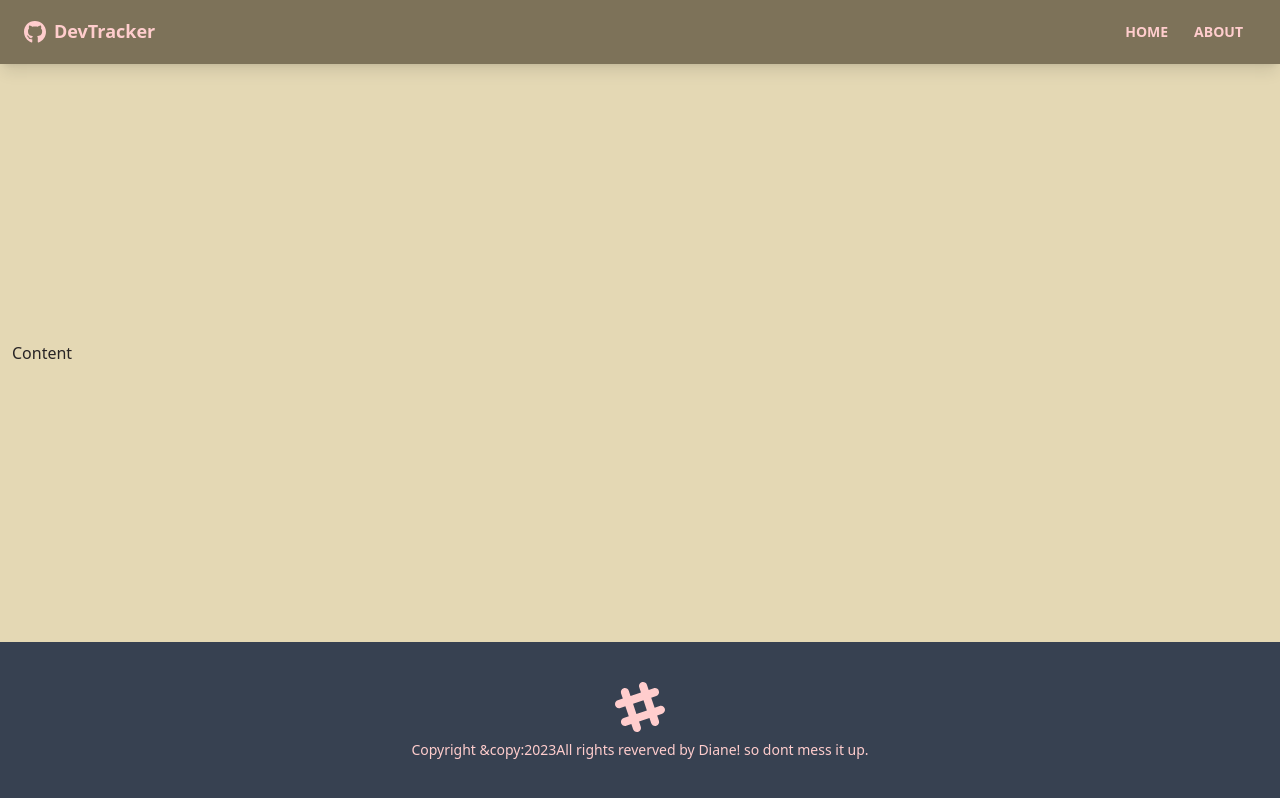
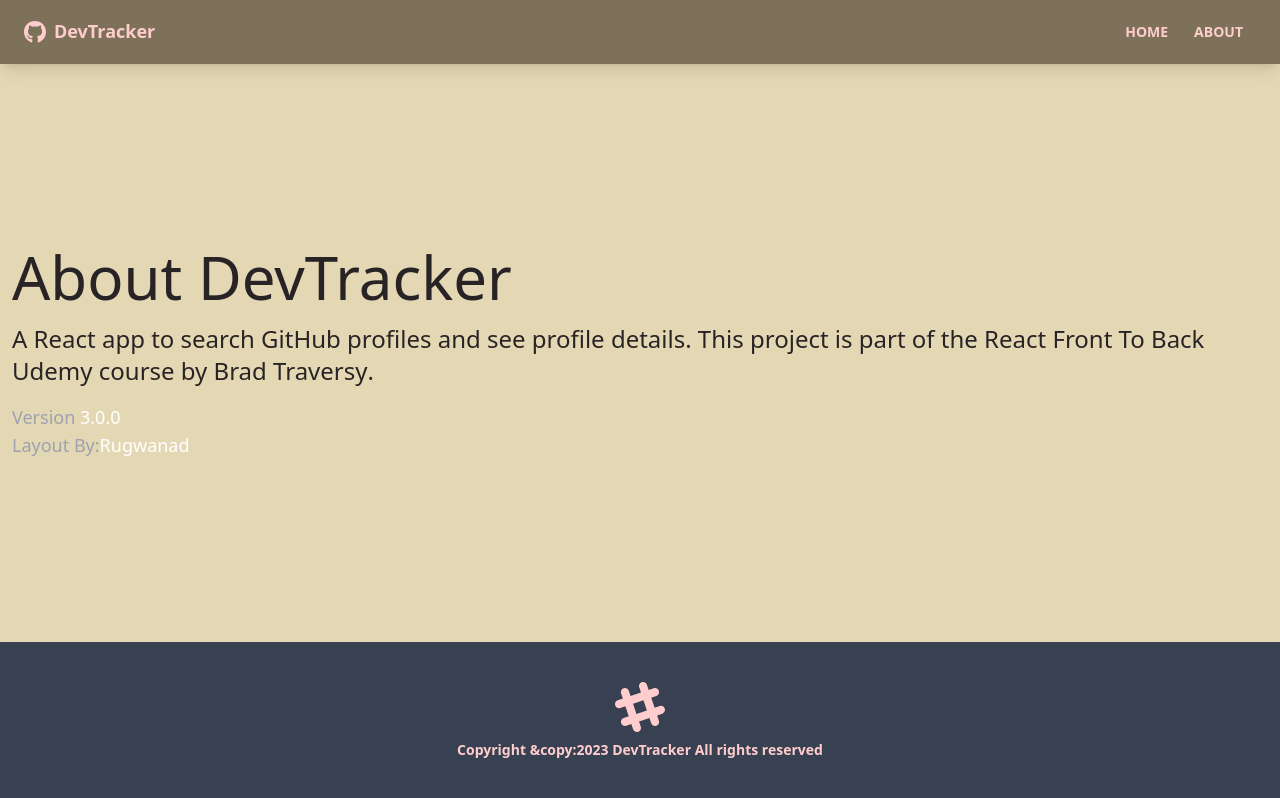
Before and after one commit to ReicaD/GitHub-Project, a React (Create React App) app in the folder github-finder/: page /about in a window 1280 px wide. Built offline with nearby package versions, Linux system fonts and the light colour scheme.

Commit message:
Modified with pages components WIP.

```diff
--- a/github-finder/src/App.js
+++ b/github-finder/src/App.js
@@ -1,16 +1,25 @@
-import {BrowserRouter as Router} from 'react-router-dom'
-import Navbar from './components/Navbar';
-import Footer from './components/Footer';
+import { BrowserRouter as Router, Route, Routes } from "react-router-dom";
+import Navbar from "./components/Navbar";
+import Footer from "./components/Footer";
+import About from "./Pages/About";
+import Home from "./Pages/Home";
+import NotFound from "./Pages/NotFound";
 function App() {
   return (
     <Router>
-     <div className='flex flex-col justify-between h-screen'>
-       <Navbar/>
+      <div className="flex flex-col justify-between h-screen">
+        <Navbar />
 
-
-       <main className='container mx-auto px-3 pb-12'>Content</main>
-       <Footer/>
-     </div>
+        <main className="container mx-auto px-3 pb-12">
+        <Routes>
+          <Route path="/" element={<Home/>}></Route>
+          <Route path="/about" element={<About/>}></Route>
+          <Route path="/notFound" element={<NotFound/>}></Route>
+          <Route path="/*" element={<NotFound/>}></Route>
+        </Routes>
+        </main>
+        <Footer />
+      </div>
     </Router>
   );
 }
--- /dev/null
+++ b/github-finder/src/Pages/About.jsx
@@ -0,0 +1,33 @@
+import React from "react";
+
+function About() {
+  return (
+    <div>
+      <h1 className="text-6xl mb-4">About DevTracker</h1>
+      <p className="mb-4 text-2xl font-light">
+        A React app to search GitHub profiles and see profile details. This
+        project is part of the
+        <a href="https://www.udemy.com/course/modern-react-front-to-back/">
+          {" "}
+          React Front To Back
+        </a>{" "}
+        Udemy course by
+        <strong>
+          <a href="https://traversymedia.com"> Brad Traversy</a>
+        </strong>
+        .
+      </p>
+      <p className="text-lg text-gray-400">
+        Version <span className="text-white">3.0.0</span>
+      </p>
+      <p className="text-lg text-gray-400">
+        Layout By:
+        <a className="text-white" href="https://twitter.com/hassibmoddasser">
+          Rugwanad
+        </a>
+      </p>
+    </div>
+  );
+}
+
+export default About;
--- /dev/null
+++ b/github-finder/src/Pages/Home.jsx
@@ -0,0 +1,9 @@
+import React from 'react'
+
+function Home() {
+  return (
+    <div><h1 className='text-6xl'>Welcome To see All Users</h1></div>
+  )
+}
+
+export default Home
--- /dev/null
+++ b/github-finder/src/Pages/NotFound.jsx
@@ -0,0 +1,22 @@
+import React from 'react'
+import { Link } from "react-router-dom";
+import{FaHome} from 'react-icons/fa'
+
+function NotFound() {
+  return (
+     <div className='hero'>
+      <div className='text-center hero-content'>
+        <div className='max-w-lg'>
+          <h1 className='text-8xl font-bold mb-8'>Oops!</h1>
+          <p className='text-5xl mb-8'>404 - Page Not Found!</p>
+          <Link className='btn btn-primary btn-lg' to='/'>
+            <FaHome className='mr-2' />
+
+          </Link>
+        </div>
+      </div>
+    </div>
+  )
+}
+
+export default NotFound
--- a/github-finder/src/components/Footer.jsx
+++ b/github-finder/src/components/Footer.jsx
@@ -1,23 +1,26 @@
 import React from "react";
 
+//this sets the year to current by default
 function Footer() {
   const footerYear = new Date().getFullYear();
   return (
     <footer className="footer p-10 bg-gray-700 text-error-content footer-center">
-        <div>
-            <svg
-          width='50'
-          height='50'
-          viewBox='0 0 24 24'
-          xmlns='http://www.w3.org/2000/svg'
-          fillRule='evenodd'
-          clipRule='evenodd'
-          className='inline-block fill-current'
+      <div>
+        <svg
+          width="50"
+          height="50"
+          viewBox="0 0 24 24"
+          xmlns="http://www.w3.org/2000/svg"
+          fillRule="evenodd"
+          clipRule="evenodd"
+          className="inline-block fill-current"
         >
-          <path d='M22.672 15.226l-2.432.811.841 2.515c.33 1.019-.209 2.127-1.23 2.456-1.15.325-2.148-.321-2.463-1.226l-.84-2.518-5.013 1.677.84 2.517c.391 1.203-.434 2.542-1.831 2.542-.88 0-1.601-.564-1.86-1.314l-.842-2.516-2.431.809c-1.135.328-2.145-.317-2.463-1.229-.329-1.018.211-2.127 1.231-2.456l2.432-.809-1.621-4.823-2.432.808c-1.355.384-2.558-.59-2.558-1.839 0-.817.509-1.582 1.327-1.846l2.433-.809-.842-2.515c-.33-1.02.211-2.129 1.232-2.458 1.02-.329 2.13.209 2.461 1.229l.842 2.515 5.011-1.677-.839-2.517c-.403-1.238.484-2.553 1.843-2.553.819 0 1.585.509 1.85 1.326l.841 2.517 2.431-.81c1.02-.33 2.131.211 2.461 1.229.332 1.018-.21 2.126-1.23 2.456l-2.433.809 1.622 4.823 2.433-.809c1.242-.401 2.557.484 2.557 1.838 0 .819-.51 1.583-1.328 1.847m-8.992-6.428l-5.01 1.675 1.619 4.828 5.011-1.674-1.62-4.829z'></path>
+          <path d="M22.672 15.226l-2.432.811.841 2.515c.33 1.019-.209 2.127-1.23 2.456-1.15.325-2.148-.321-2.463-1.226l-.84-2.518-5.013 1.677.84 2.517c.391 1.203-.434 2.542-1.831 2.542-.88 0-1.601-.564-1.86-1.314l-.842-2.516-2.431.809c-1.135.328-2.145-.317-2.463-1.229-.329-1.018.211-2.127 1.231-2.456l2.432-.809-1.621-4.823-2.432.808c-1.355.384-2.558-.59-2.558-1.839 0-.817.509-1.582 1.327-1.846l2.433-.809-.842-2.515c-.33-1.02.211-2.129 1.232-2.458 1.02-.329 2.13.209 2.461 1.229l.842 2.515 5.011-1.677-.839-2.517c-.403-1.238.484-2.553 1.843-2.553.819 0 1.585.509 1.85 1.326l.841 2.517 2.431-.81c1.02-.33 2.131.211 2.461 1.229.332 1.018-.21 2.126-1.23 2.456l-2.433.809 1.622 4.823 2.433-.809c1.242-.401 2.557.484 2.557 1.838 0 .819-.51 1.583-1.328 1.847m-8.992-6.428l-5.01 1.675 1.619 4.828 5.011-1.674-1.62-4.829z"></path>
         </svg>
-        <p>Copyright &copy:{footerYear}All rights reverved by Diane! so dont mess it up.</p>
-        </div>
+        <strong>
+         <h2>Copyright &copy:{footerYear} DevTracker All rights reserved</h2>
+        </strong>
+      </div>
     </footer>
   );
 }
```
